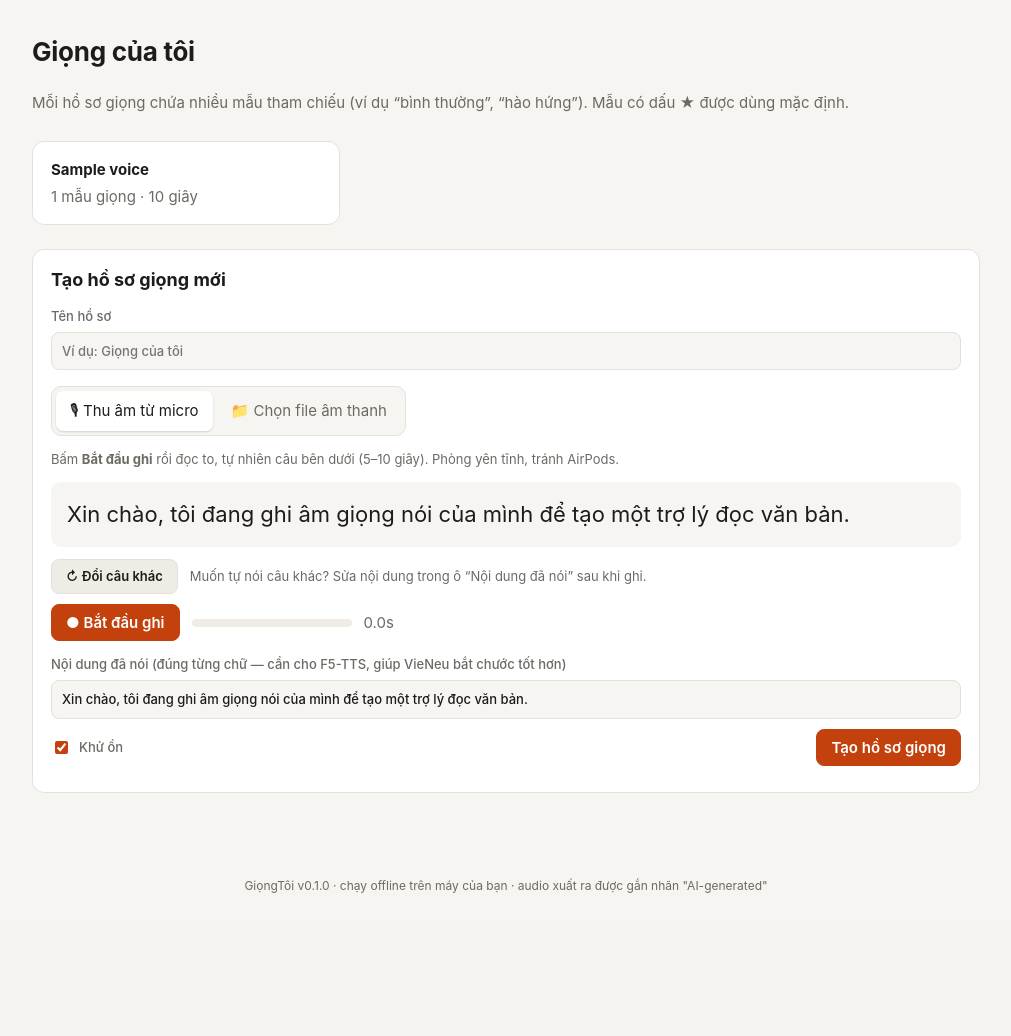
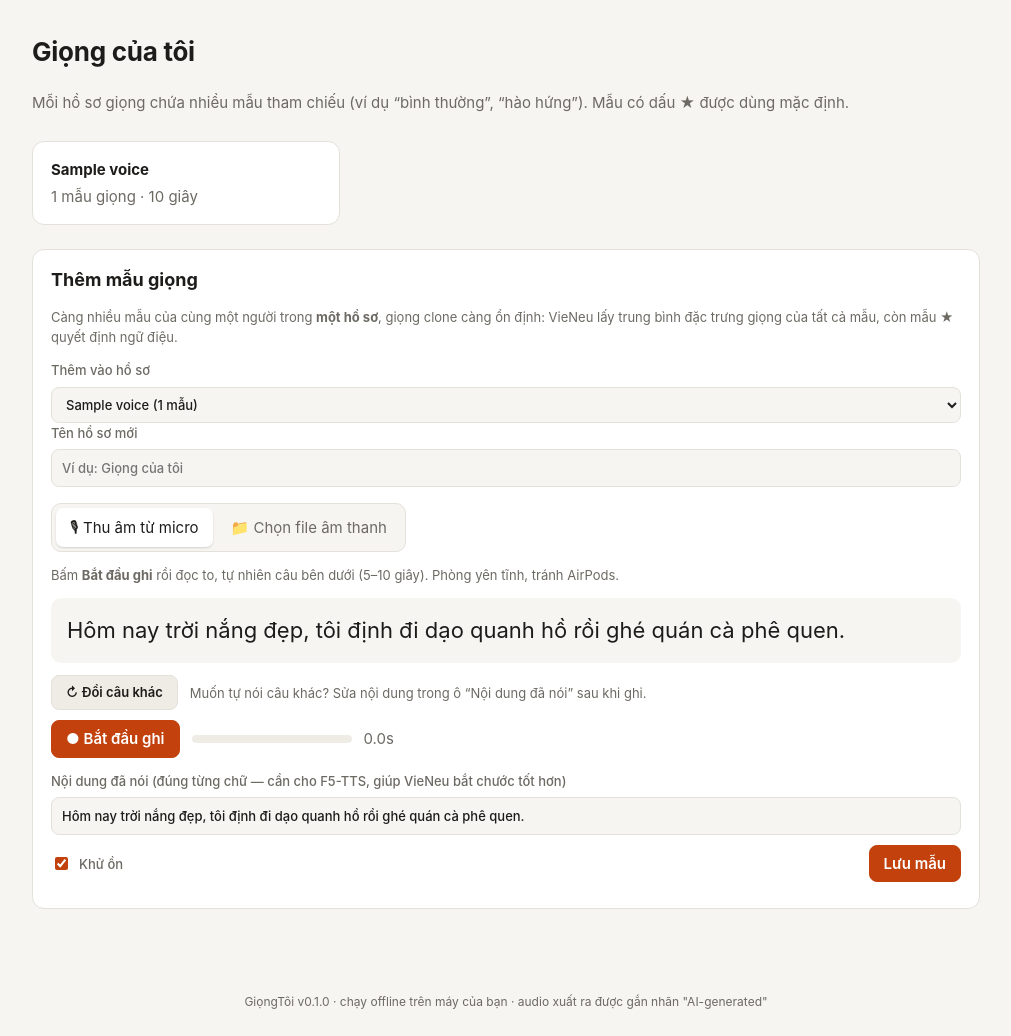
Before and after one commit to tienluils1996/giongtoi, a FastAPI app: page /voices in a window 1280 px wide. Shown: the part 60-1096 px from the top of the page, without its empty margins (134-1145 px from the left). Before the commit the page ends 953 px from the top, so only its background shows below. Run offline with FastAPI, Linux system fonts and the light colour scheme; tables that the repository leaves empty hold one stand-in row (values such as "Sample post").

Commit message:
Nhiều mẫu giọng: VieNeu trộn đặc trưng giọng của mọi mẫu trong hồ sơ; thêm mẫu vào hồ sơ có sẵn; gộp hồ sơ
Đo leave-one-out trên 3 mẫu thật: độ giống giọng (cosine x-vector) 0.759 → 0.773 khi trộn 2 mẫu.

Co-Authored-By: Claude Opus 5.5 <noreply@anthropic.com>

```diff
--- a/src/giongtoi/engines/base.py
+++ b/src/giongtoi/engines/base.py
@@ -15,6 +15,8 @@ class VoiceRef:
 
     audio_path: Path
     transcript: str = ""
+    # Các mẫu khác của cùng hồ sơ: engine nào hỗ trợ sẽ dùng để tổng hợp đặc trưng giọng ổn định hơn.
+    extra_audio: tuple[Path, ...] = ()
 
 
 class Engine(Protocol):
--- a/src/giongtoi/engines/vieneu_engine.py
+++ b/src/giongtoi/engines/vieneu_engine.py
@@ -10,6 +10,18 @@ import numpy as np
 from .base import VoiceRef
 
 REPO = "pnnbao-ump/VieNeu-TTS-v3-Turbo"
+
+
+def blend_embeddings(embs) -> np.ndarray:
+    """Trung bình hướng của các vector đặc trưng giọng, giữ độ lớn điển hình.
+
+    Mỗi mẫu cho một vector hơi lệch (tâm trạng, micro, câu đọc). Trung bình các vector
+    đơn vị khử bớt độ lệch đó → nhận dạng giọng ổn định hơn so với chỉ một mẫu.
+    """
+    vs = [np.asarray(e, dtype=np.float64).reshape(-1) for e in embs]
+    norms = [np.linalg.norm(v) for v in vs]
+    mean = np.mean([v / n for v, n in zip(vs, norms)], axis=0)
+    return (mean / np.linalg.norm(mean) * np.mean(norms)).astype(np.float32)
 
 
 class VieNeuEngine:
@@ -26,13 +38,27 @@ class VieNeuEngine:
         self.sample_rate = int(getattr(self.tts, "sample_rate", 48_000))
         self.temperature = temperature
         self._lock = threading.Lock()
+        self._enroll_cache: dict[tuple[str, float], tuple] = {}
+
+    def _enroll(self, path) -> tuple:
+        """(speaker_emb, ref_codes) của một mẫu, nhớ theo đường dẫn + thời điểm sửa file."""
+        key = (str(path), os.path.getmtime(path))
+        if key not in self._enroll_cache:
+            # mẫu đã được khử ồn khi lưu
+            self._enroll_cache[key] = self.tts.engine.prepare_reference(str(path), denoise=False)
+        return self._enroll_cache[key]
+
+    def _voice(self, ref: VoiceRef) -> dict:
+        emb, codes = self._enroll(ref.audio_path)
+        if ref.extra_audio and emb is not None:
+            emb = blend_embeddings([emb] + [self._enroll(p)[0] for p in ref.extra_audio])
+        return {"speaker_emb": emb, "codes": codes}  # ngữ điệu/âm sắc lấy từ mẫu ★
 
     def synthesize(self, text: str, ref: VoiceRef, speed: float = 1.0) -> np.ndarray:
         with self._lock:
             audio = self.tts.infer(
                 text,
-                ref_audio=str(ref.audio_path),
-                denoise=False,  # mẫu đã được khử ồn khi lưu
+                voice=self._voice(ref),
                 temperature=self.temperature,
                 apply_watermark=False,  # quyết định Q28: chỉ gắn nhãn metadata
             )
--- a/src/giongtoi/web/app.py
+++ b/src/giongtoi/web/app.py
@@ -217,8 +217,9 @@ def create_app(studio: Studio | None = None, start_worker: bool = True) -> FastA
             raise HTTPException(404)
         refs = studio.store.list_refs(vid)
         recorded = {r["transcript"] for r in refs}
+        others = [o for o in studio.store.list_voices() if o["id"] != vid]
         return render(request, "voice.html", voice=v, refs=refs, prompts=RECORDING_PROMPTS,
-                      recorded=recorded)
+                      recorded=recorded, others=others)
 
     async def save_upload(vid: str, file: UploadFile, transcript: str, label: str, denoise: str) -> int:
         suffix = Path(file.filename or "rec.webm").suffix or ".webm"
@@ -233,10 +234,15 @@ def create_app(studio: Studio | None = None, start_worker: bool = True) -> FastA
                 raise HTTPException(400, f"Không xử lý được file âm thanh: {e}")
 
     @app.post("/api/voices")
-    async def create_voice_with_sample(name: str = Form(...), file: UploadFile = File(...),
+    async def create_voice_with_sample(name: str = Form(""), file: UploadFile = File(...),
                                        transcript: str = Form(""), label: str = Form("bình thường"),
-                                       denoise: str = Form("1")):
-        """Tạo hồ sơ giọng + mẫu đầu tiên trong một bước (thu âm mic hoặc chọn file)."""
+                                       denoise: str = Form("1"), voice_id: str = Form("")):
+        """Thêm mẫu (thu âm mic hoặc chọn file) vào hồ sơ có sẵn, hoặc tạo hồ sơ mới cùng lúc."""
+        if voice_id:
+            if not studio.store.get_voice(voice_id):
+                raise HTTPException(404, "Không tìm thấy hồ sơ giọng")
+            rid = await save_upload(voice_id, file, transcript, label, denoise)
+            return {"voice_id": voice_id, "ref": studio.store.get_ref(rid)}
         vid = studio.create_voice(name.strip() or "Giọng của tôi")
         try:
             rid = await save_upload(vid, file, transcript, label, denoise)
@@ -266,6 +272,14 @@ def create_app(studio: Studio | None = None, start_worker: bool = True) -> FastA
     @app.post("/voices/{vid}/refs/{rid}/delete")
     def delete_ref(vid: str, rid: int):
         studio.delete_reference(rid)
+        return RedirectResponse(f"/voices/{vid}", status_code=303)
+
+    @app.post("/voices/{vid}/merge")
+    def merge_voice(vid: str, source: str = Form(...)):
+        try:
+            studio.merge_voices(target=vid, source=source)
+        except ValueError as e:
+            raise HTTPException(400, str(e))
         return RedirectResponse(f"/voices/{vid}", status_code=303)
 
     @app.post("/voices/{vid}/delete")
--- a/src/giongtoi/web/templates/voices.html
+++ b/src/giongtoi/web/templates/voices.html
@@ -15,8 +15,18 @@
 {% endif %}
 
 <div class="card" id="new-voice">
-  <h2 class="card-title">Tạo hồ sơ giọng mới</h2>
-  <label>Tên hồ sơ <input id="nv-name" placeholder="Ví dụ: Giọng của tôi" value="{{ 'Giọng của tôi' if not voices else '' }}"></label>
+  <h2 class="card-title">{{ 'Thêm mẫu giọng' if voices else 'Tạo hồ sơ giọng mới' }}</h2>
+  {% if voices %}
+  <p class="muted small">Càng nhiều mẫu của cùng một người trong <b>một hồ sơ</b>, giọng clone càng ổn định:
+    VieNeu lấy trung bình đặc trưng giọng của tất cả mẫu, còn mẫu ★ quyết định ngữ điệu.</p>
+  <label>Thêm vào hồ sơ
+    <select id="nv-target">
+      {% for v in voices %}<option value="{{ v.id }}" data-n="{{ refs[v.id]|length }}">{{ v.name }} ({{ refs[v.id]|length }} mẫu)</option>{% endfor %}
+      <option value="">+ Tạo hồ sơ mới…</option>
+    </select>
+  </label>
+  {% endif %}
+  <label id="nv-name-row" {{ 'hidden' if voices }}>Tên hồ sơ mới <input id="nv-name" placeholder="Ví dụ: Giọng của tôi" value="{{ 'Giọng của tôi' if not voices else '' }}"></label>
 
   <div class="tabs" role="tablist">
     <button class="tab active" data-tab="mic" role="tab">🎙 Thu âm từ micro</button>
@@ -54,7 +64,7 @@
     <label class="check"><input type="checkbox" id="nv-denoise" checked> Khử ồn</label>
     <span class="grow"></span>
     <span class="muted small" id="nv-status"></span>
-    <button class="primary" id="nv-save">Tạo hồ sơ giọng</button>
+    <button class="primary" id="nv-save">{{ 'Lưu mẫu' if voices else 'Tạo hồ sơ giọng' }}</button>
   </div>
 </div>
 {% endblock %}
@@ -66,7 +76,21 @@
 (function () {
   const $ = (id) => document.getElementById(id);
   let tab = 'mic', promptIdx = 0;
-  const transcript = $('nv-transcript'), st = $('nv-status');
+  const transcript = $('nv-transcript'), st = $('nv-status'), target = $('nv-target');
+  const targetId = () => (target ? target.value : '');
+  // gợi ý câu tiếp theo chưa đọc (mỗi mẫu một câu khác nhau → đa dạng âm tiết)
+  const pickPrompt = () => {
+    const n = target && target.value ? +target.selectedOptions[0].dataset.n : 0;
+    promptIdx = n % PROMPTS.length;
+    $('nv-prompt').textContent = PROMPTS[promptIdx];
+    if (tab === 'mic') transcript.value = PROMPTS[promptIdx];
+  };
+  pickPrompt();
+  if (target) target.addEventListener('change', () => {
+    pickPrompt();
+    $('nv-name-row').hidden = !!target.value;
+    $('nv-save').textContent = target.value ? 'Lưu mẫu' : 'Tạo hồ sơ giọng';
+  });
 
   const mic = createMic({
     btn: $('rec-btn'), meter: $('meter-bar'), timeEl: $('rec-time'), status: $('rec-status'),
@@ -105,6 +129,7 @@
       if (!f) { st.textContent = 'Hãy chọn một file âm thanh.'; return; }
       fd.append('file', f, f.name);
     }
+    fd.append('voice_id', targetId());
     fd.append('name', $('nv-name').value.trim() || 'Giọng của tôi');
     fd.append('transcript', transcript.value.trim());
     fd.append('denoise', $('nv-denoise').checked ? '1' : '0');
@@ -113,7 +138,11 @@
     const r = await fetch('/api/voices', { method: 'POST', body: fd });
     $('nv-save').disabled = false;
     if (!r.ok) { st.textContent = 'Lỗi: ' + (await r.json()).detail; return; }
-    location.href = '/voices/' + (await r.json()).voice_id;
+    const vid = (await r.json()).voice_id;
+    if (targetId()) {  // thêm vào hồ sơ có sẵn: ở lại để ghi tiếp câu khác
+      st.textContent = 'Đã lưu mẫu ✓ Đọc tiếp câu mới nhé.';
+      setTimeout(() => location.reload(), 900);
+    } else location.href = '/voices/' + vid;
   });
 })();
 </script>
```
Also changed, not shown: src/giongtoi/studio.py (+25 -1 lines), src/giongtoi/web/templates/voice.html (+17 -0 lines), tests/test_blend.py (added, +16 -0 lines), tests/test_studio.py (+28 -0 lines), tests/test_web.py (+18 -0 lines), src/giongtoi/storage/db.py.
